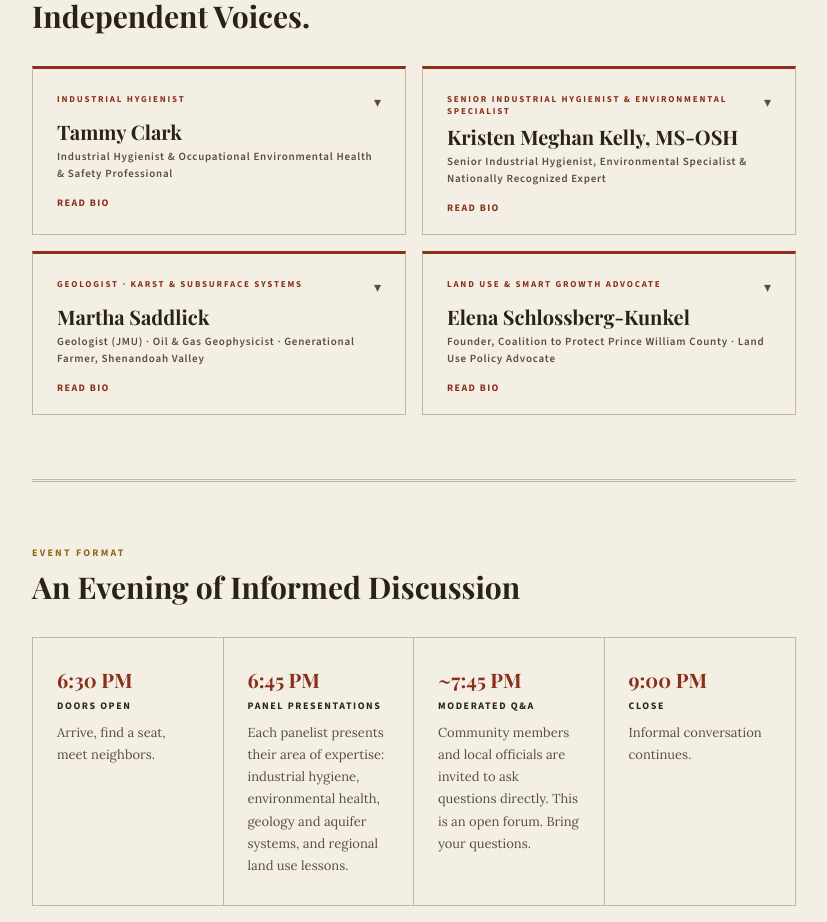
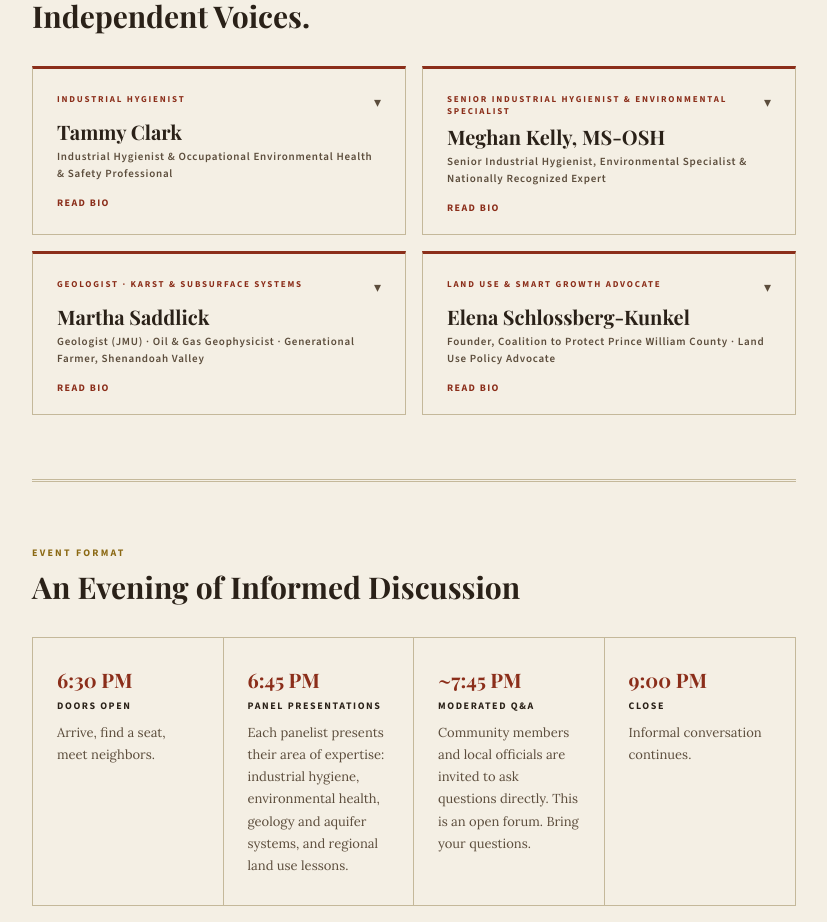
Before and after one commit to alexanderthethricegreatest/profrederick, a Next.js app: page /community-forum in a window 1280 px wide. Shown: the part 783-1705 px from the top of the page, without its empty margins (226-1053 px from the left). Built offline with nearby package versions, Linux system fonts and the light colour scheme; a web font is replaced by a local one.

Commit message:
changed name

```diff
--- a/src/app/community-forum/page.js
+++ b/src/app/community-forum/page.js
@@ -16,7 +16,7 @@
   },
   {
     credential: 'Senior Industrial Hygienist & Environmental Specialist',
-    name: 'Kristen Meghan Kelly, MS-OSH',
+    name: 'Meghan Kelly, MS-OSH',
     title: 'Senior Industrial Hygienist, Environmental Specialist & Nationally Recognized Expert',
     bio: [
       'Kristen Meghan Kelly holds a Master of Science in Occupational Safety and Health and brings 20+ years of experience as a senior industrial hygienist and environmental specialist. She is a consultant and nationally recognized expert, featured in media and documentary work for her advocacy and professional insight.',
```
